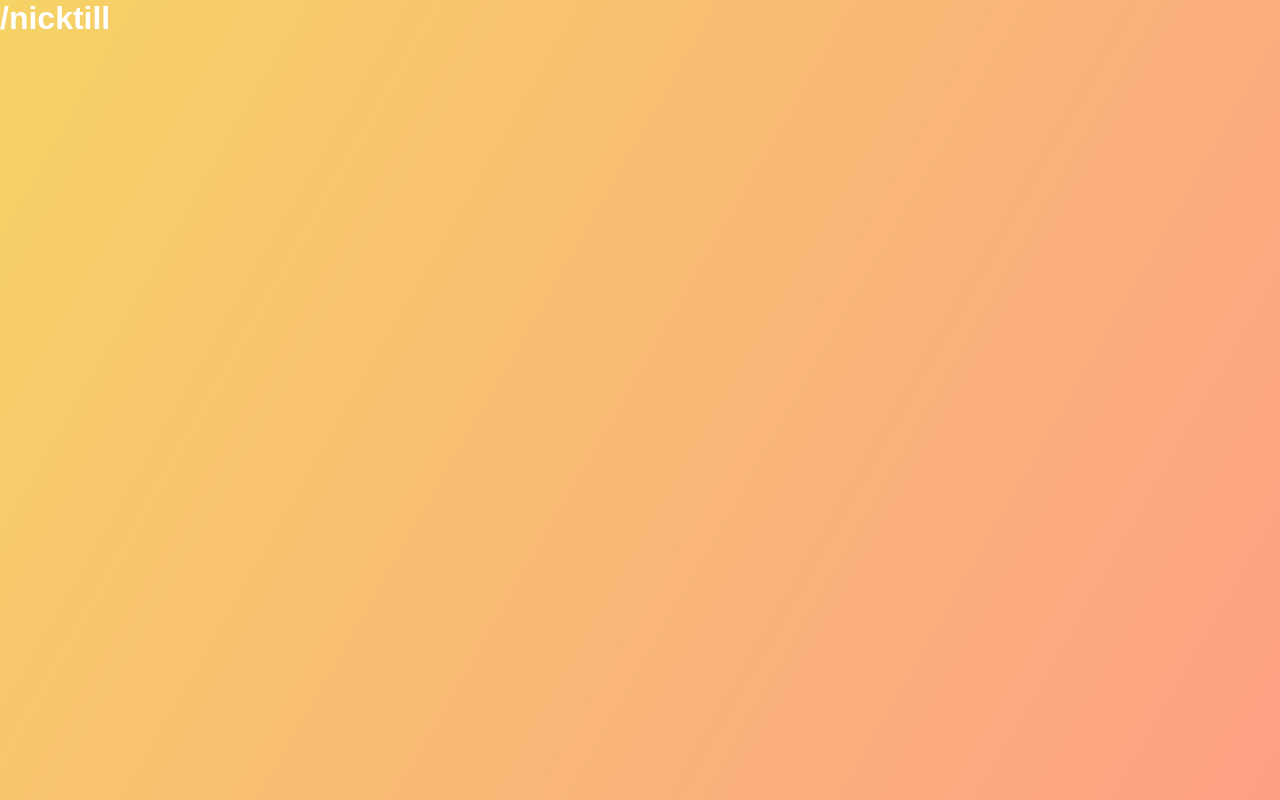
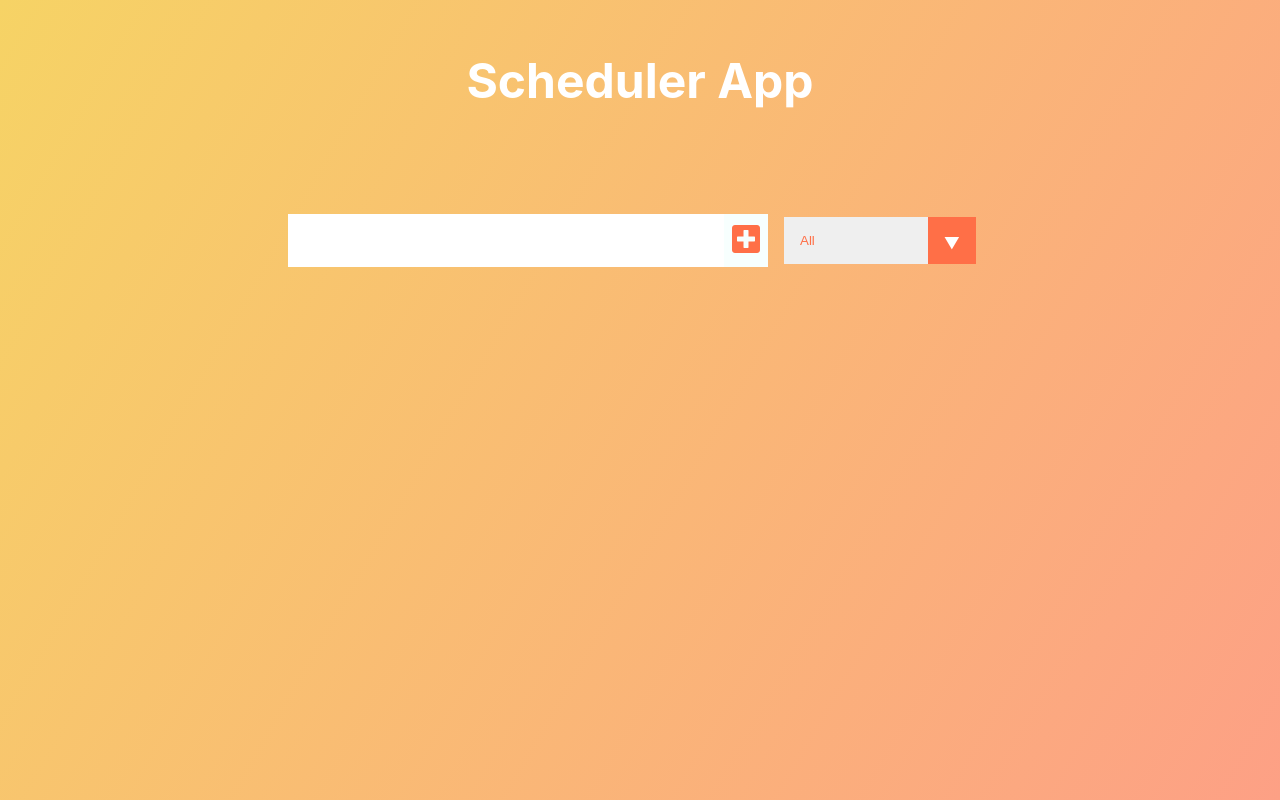
Before and after one commit to nicktill/scheduler-app, a React (Create React App) app: page / in a window 1280 px wide. Built offline with nearby package versions, Linux system fonts and the light colour scheme.

Commit message:
creating base html components

```diff
--- a/package.json
+++ b/package.json
@@ -6,7 +6,8 @@
     "cra-template": "1.1.3",
     "react": "^18.0.0",
     "react-dom": "^18.0.0",
-    "react-scripts": "5.0.0"
+    "react-scripts": "5.0.0",
+    "typeface-roboto": "^1.1.13"
   },
   "scripts": {
     "start": "react-scripts start",
--- a/public/index.html
+++ b/public/index.html
@@ -1,14 +1,15 @@
 <!DOCTYPE html>
 <html lang="en">
+
 <head>
   <meta charset="utf-8" />
   <link rel="icon" href="%PUBLIC_URL%/favicon.ico" />
   <meta name="viewport" content="width=device-width, initial-scale=1" />
   <meta name="theme-color" content="#000000" />
-    <meta
-      name="description"
-      content="Web site created using create-react-app"
-    />
+  <meta name="description" content="Web site created using create-react-app" />
+  <link href="https://fonts.googleapis.com/css?family=Poppins&display=swap" rel="stylesheet" />
+  <link rel="stylesheet" href="https://cdnjs.cloudflare.com/ajax/libs/font-awesome/5.12.1/css/all.min.css"
+    integrity="sha256-mmgLkCYLUQbXn0B1SRqzHar6dCnv9oZFPEC1g1cwlkk=" crossorigin="anonymous" />
   <link rel="apple-touch-icon" href="%PUBLIC_URL%/logo192.png" />
   <!--
       manifest.json provides metadata used when your web app is installed on a
@@ -26,6 +27,7 @@
     -->
   <title>React App</title>
 </head>
+
 <body>
   <noscript>You need to enable JavaScript to run this app.</noscript>
   <div id="root"></div>
@@ -40,4 +42,5 @@
       To create a production bundle, use `npm run build` or `yarn build`.
     -->
 </body>
+
 </html>
--- a/src/App.css
+++ b/src/App.css
@@ -7,12 +7,11 @@
 body {
   background-image: linear-gradient(120deg, #f6d365 0%, #fda085 100%);
   color: white;
-  font-family: "Poppins", sans-serif;
   min-height: 100vh;
 }
 
 header {
-  font-size: 2rem;
+  font-size: 1.5rem;
 }
 
 header,
@@ -127,7 +126,6 @@
 
 select {
   color: #ff6f47;
-  font-family: "Poppins", sans-serif;
   cursor: pointer;
   width: 12rem;
 }
--- a/src/App.js
+++ b/src/App.js
@@ -1,10 +1,14 @@
-import logo from './logo.svg';
 import './App.css';
+import Form from './components/form';
 
 function App() {
   return (
     <div className="App">
-      <h1>/nicktill</h1>
+      <header>
+        <h1>Scheduler App</h1>
+      </header>
+      <Form />
+
     </div>
   );
 }
--- /dev/null
+++ b/src/components/form.js
@@ -0,0 +1,21 @@
+import React from "react";
+
+const Form = () => {
+    return (
+        <form>
+            <input type="text" className="todo-input" />
+            <button className="todo-button" type="submit">
+                <i className="fas fa-plus-square"></i>
+            </button>
+            <div className="select">
+                <select name="todos" className="filter-todo">
+                    <option value="all">All</option>
+                    <option value="completed">Completed</option>
+                    <option value="uncompleted">Uncompleted</option>
+                </select>
+            </div>
+        </form>
+    )
+}
+
+export default Form
```
Also changed, not shown: src/components/TodoList.js (added, +8 -0 lines), 1 other file (tests, documents, lock files or other folders). Lines whose indentation alone changed are shown as unchanged.
